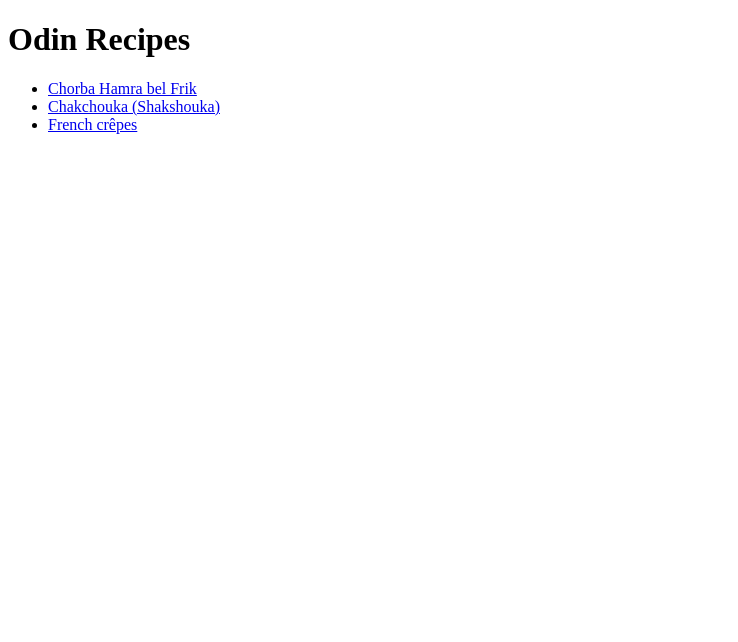
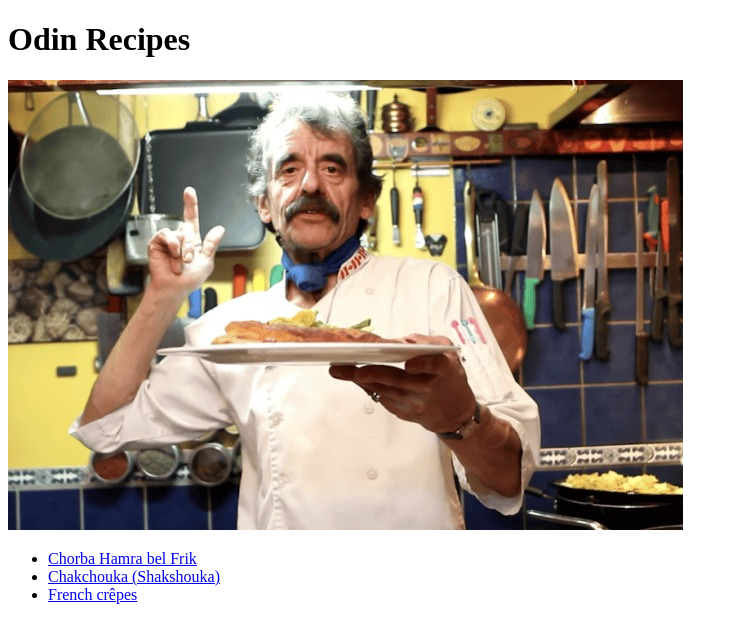
Before and after one commit to hlokman/odin-recipes, a plain HTML site: page index.html in a window 1280 px wide. Shown: the whole page, without its empty margins (0-738 px from the left). Drawn offline with Linux system fonts and the light colour scheme.

Commit message:
Add a picture to the body

```diff
--- a/index.html
+++ b/index.html
@@ -7,6 +7,7 @@
 
     <body>
         <h1>Odin Recipes</h1>
+        <img src="./images/DumasChef.jpeg">
         <ul>
             <li><a href="./recipes/chorba.html">Chorba Hamra bel Frik</a></li>
             <li><a href="./recipes/chakchouka.html">Chakchouka (Shakshouka)</a></li>
```
